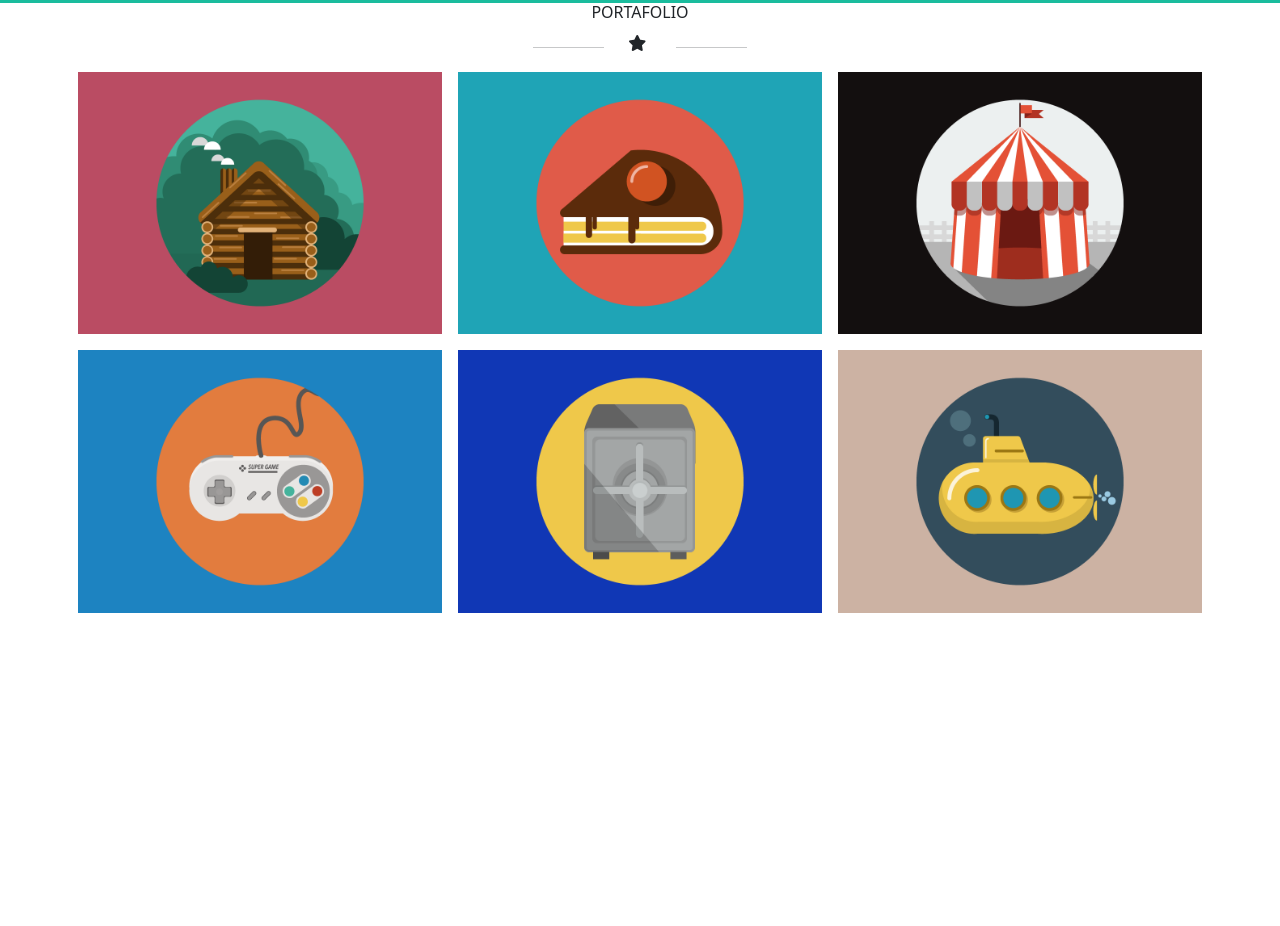
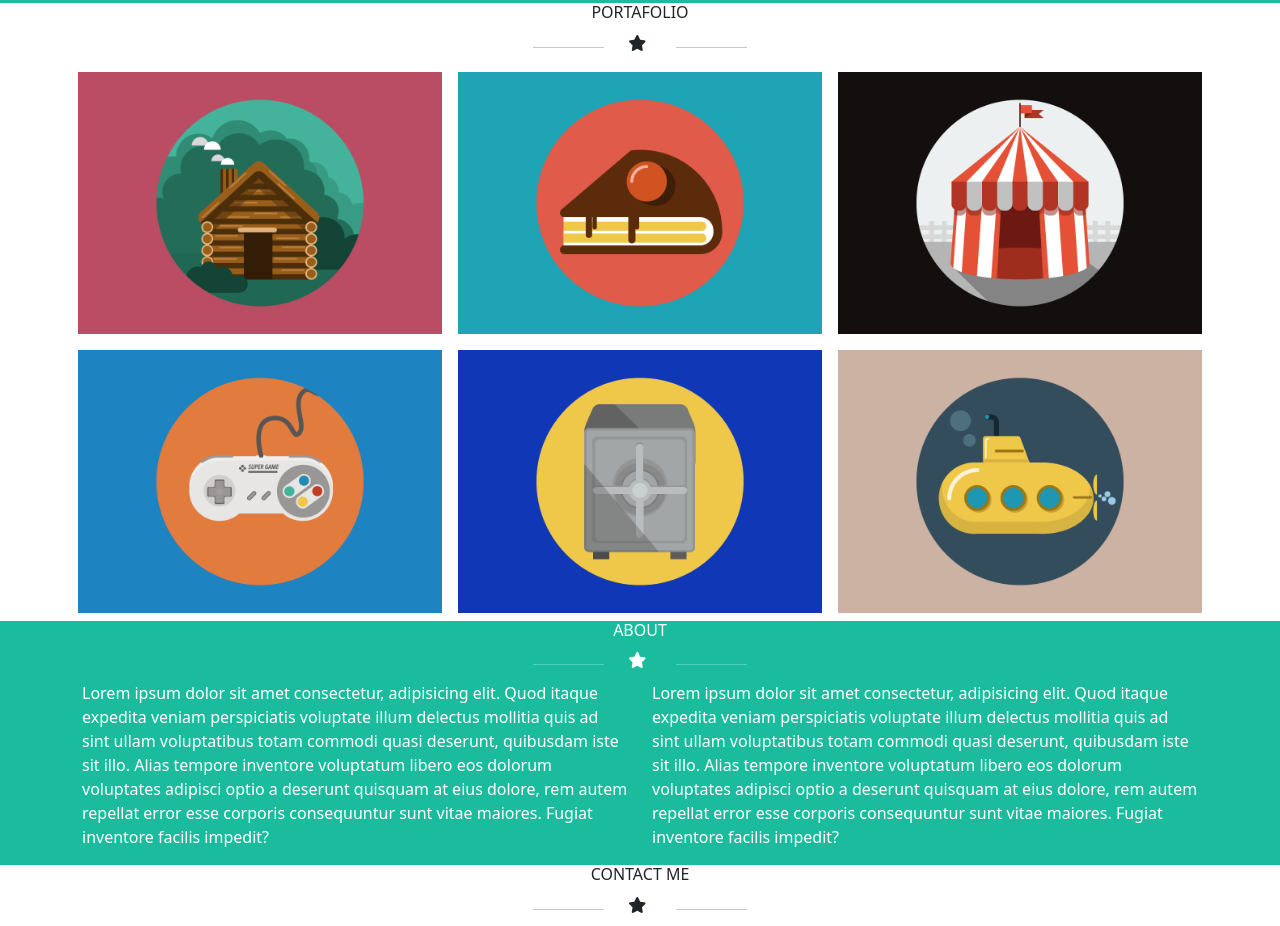
Before and after one commit to AnaC1997/html-css-bootstrap-freelancer, a plain HTML site: page index.html in a window 1280 px wide. Shown: the part 428-1354 px from the top of the page. Before the commit the page ends 1049 px from the top, so only its background shows below. Drawn offline with nearby package versions, Linux system fonts and the light colour scheme.

Commit message:
layout about-us
layout about-us

```diff
--- a/css/style.css
+++ b/css/style.css
@@ -3,7 +3,7 @@ header{
     color: white;
 }
 
-#b-turquoise{
+.b-turquoise{
     background-color: #1ABC9D;
 }
 
--- a/index.html
+++ b/index.html
@@ -36,7 +36,7 @@
     <!--Inizio Main-->
 
     <main>
-        <div id="b-turquoise">
+        <div class="b-turquoise">
             <div class="container">
                 <div class="row justify-content-center ">
                     <div class="col-6 c-white text-center">
@@ -62,10 +62,14 @@
                 <div class="col-6">
                     <h6 class="text-center">PORTAFOLIO</h6>
                     <div class="row justify-content-center">
-                        <div class="col-2 "><hr> </div>
+                        <div class="col-2 ">
+                            <hr>
+                        </div>
                         <div class="col-1 "><i class="fas fa-star"></i></div>
-                        <di class="col-2 "> <hr></div>
+                        <di class="col-2 ">
+                            <hr>
                     </div>
+                </div>
             </div>
         </div>
         <div class="container">
@@ -91,11 +95,60 @@
             </div>
         </div>
 
+        <div class="b-turquoise">
+            <div class="container">
+                <div class="row justify-content-center">
+                    <div class="col-6 c-white">
+                        <h6 class="text-center">ABOUT</h6>
+                        <div class="row justify-content-center">
+                            <div class="col-2">
+                                <hr>
+                            </div>
+                            <div class="col-1 "><i class="fas fa-star"></i></div>
+                            <di class="col-2 ">
+                                <hr>
+                        </div>
+                    </div>
+
+                </div>
+                <div class="row">
+                    <div class="col-sm-12 col-md-6 c-white">
+                        <p>Lorem ipsum dolor sit amet consectetur, adipisicing elit. Quod itaque expedita veniam
+                            perspiciatis voluptate illum delectus mollitia quis ad sint ullam voluptatibus totam commodi
+                            quasi deserunt, quibusdam iste sit illo.
+                            Alias tempore inventore voluptatum libero eos dolorum voluptates adipisci optio a deserunt
+                            quisquam at eius dolore, rem autem repellat error esse corporis consequuntur sunt vitae
+                            maiores. Fugiat inventore facilis impedit?</p>
+                    </div>
+                    <div class="col-sm-12 col-md-6 c-white">
+                        <p>Lorem ipsum dolor sit amet consectetur, adipisicing elit. Quod itaque expedita veniam
+                            perspiciatis voluptate illum delectus mollitia quis ad sint ullam voluptatibus totam commodi
+                            quasi deserunt, quibusdam iste sit illo.
+                            Alias tempore inventore voluptatum libero eos dolorum voluptates adipisci optio a deserunt
+                            quisquam at eius dolore, rem autem repellat error esse corporis consequuntur sunt vitae
+                            maiores. Fugiat inventore facilis impedit?</p>
+                    </div>
+                </div>
+            </div>
+         </div>
+         <div class="container">
+            <div class="row justify-content-center">
+                <div class="col-6 ">
+                    <h6 class="text-center">CONTACT ME</h6>
+                    <div class="row justify-content-center">
+                        <div class="col-2">
+                            <hr>
+                        </div>
+                        <div class="col-1 "><i class="fas fa-star"></i></div>
+                        <di class="col-2 ">
+                            <hr>
+                    </div>
+                </div>
 
 
+            </div>
 
-        </div>
-        </div>
+
     </main>
 
     <!--Inizio footer-->
```
